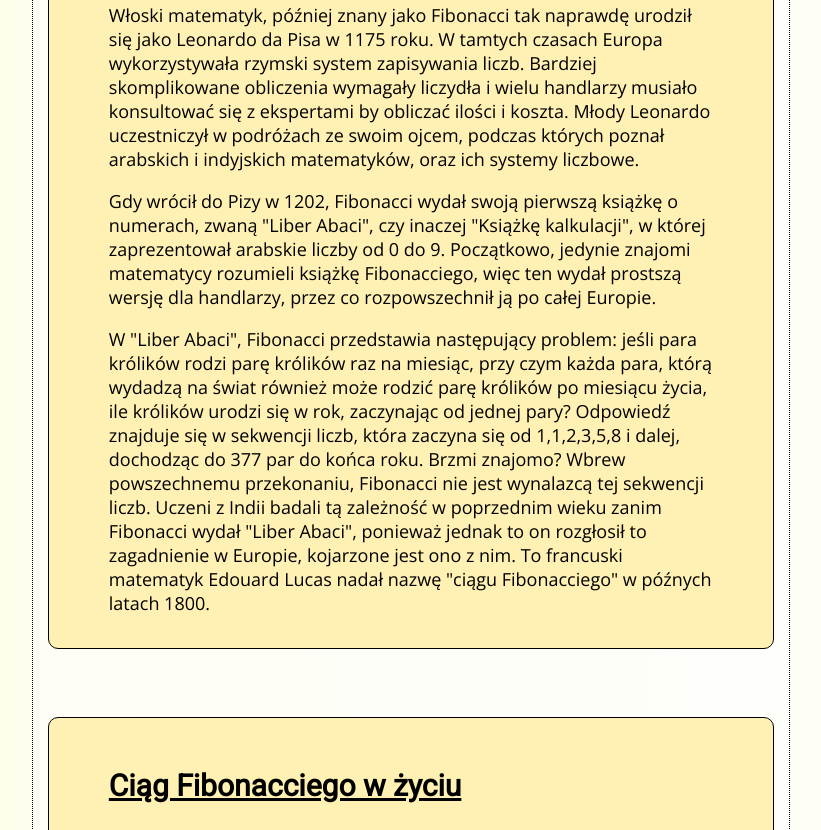
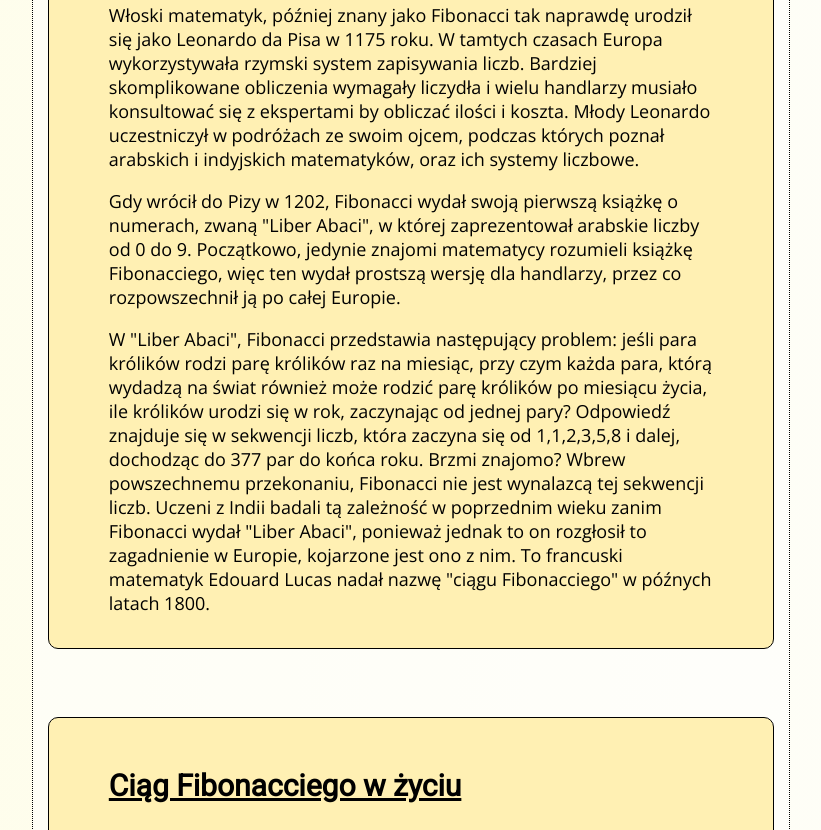
Before and after one commit to mikolajczykb/mikolajczykb.github.io, a plain HTML site: page index.html in a window 1280 px wide. Shown: the part 2147-2977 px from the top of the page, without its empty margins (229-1050 px from the left). Drawn offline with nearby package versions, Linux system fonts and the light colour scheme; a web font is replaced by a local one.

Commit message:
Update index.html

```diff
--- a/index.html
+++ b/index.html
@@ -67,7 +67,7 @@
 		<article id="geneza">
 			<h3 class="title">Geneza</h3>
 			<p>Włoski matematyk, później znany jako Fibonacci tak naprawdę urodził się jako Leonardo da Pisa w 1175 roku. W tamtych czasach Europa wykorzystywała rzymski system zapisywania liczb. Bardziej skomplikowane obliczenia wymagały liczydła i wielu handlarzy musiało konsultować się z ekspertami by obliczać ilości i koszta. Młody Leonardo uczestniczył w podróżach ze swoim ojcem, podczas których poznał arabskich i indyjskich matematyków, oraz ich systemy liczbowe.</p>
-			<p>Gdy wrócił do Pizy w 1202, Fibonacci wydał swoją pierwszą książkę o numerach, zwaną "Liber Abaci", czy inaczej "Książkę kalkulacji", w której zaprezentował arabskie liczby od 0 do 9. Początkowo, jedynie znajomi matematycy rozumieli książkę Fibonacciego, więc ten wydał prostszą wersję dla handlarzy, przez co rozpowszechnił ją po całej Europie.</p>
+			<p>Gdy wrócił do Pizy w 1202, Fibonacci wydał swoją pierwszą książkę o numerach, zwaną "Liber Abaci", w której zaprezentował arabskie liczby od 0 do 9. Początkowo, jedynie znajomi matematycy rozumieli książkę Fibonacciego, więc ten wydał prostszą wersję dla handlarzy, przez co rozpowszechnił ją po całej Europie.</p>
 			<p>W "Liber Abaci", Fibonacci przedstawia następujący problem: jeśli para królików rodzi parę królików raz na miesiąc, przy czym każda para, którą wydadzą na świat również może rodzić parę królików po miesiącu życia, ile królików urodzi się w rok, zaczynając od jednej pary? Odpowiedź znajduje się w sekwencji liczb, która zaczyna się od 1,1,2,3,5,8 i dalej, dochodząc do 377 par do końca roku. Brzmi znajomo? Wbrew powszechnemu przekonaniu, Fibonacci nie jest wynalazcą tej sekwencji liczb. Uczeni z Indii badali tą zależność w poprzednim wieku zanim Fibonacci wydał "Liber Abaci", ponieważ jednak to on rozgłosił to zagadnienie w Europie, kojarzone jest ono z nim. To francuski matematyk Edouard Lucas nadał nazwę "ciągu Fibonacciego" w późnych latach 1800.
 		</article><br /><br />
 
```
